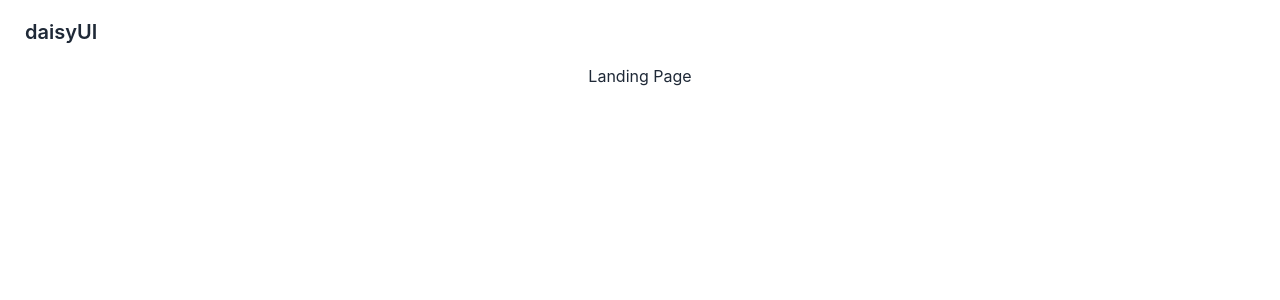
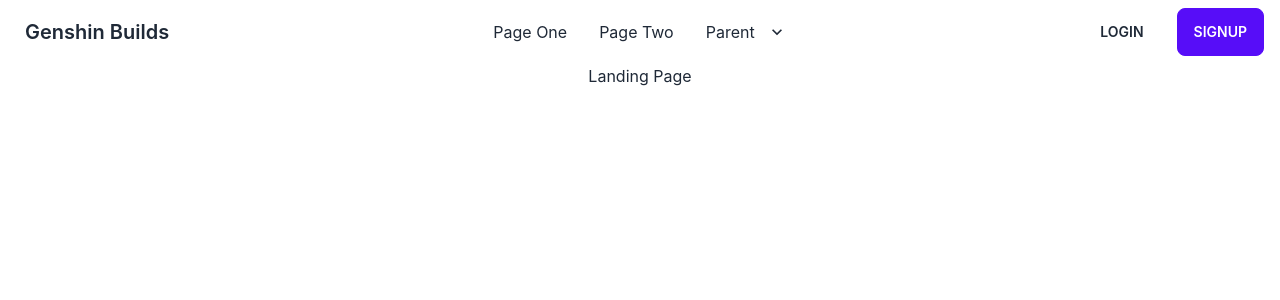
Before and after one commit to JohnnyWiseau141/Genshin-Builds-2, a React (Create React App) app: page / in a window 1280 px wide. Shown: the top 300 px of the page. Built offline with nearby package versions, Linux system fonts and the light colour scheme.

Commit message:
restyle navbar and stub page links

```diff
--- a/src/components/Navbar/Navbar.jsx
+++ b/src/components/Navbar/Navbar.jsx
@@ -8,7 +8,49 @@
     return (
         <>
             <div className="navbar bg-base-100">
-                <Link to='/' className="btn btn-ghost normal-case text-xl">daisyUI</Link>
+                <div className="navbar-start">
+                    <div className="dropdown">
+                        <label tabIndex={0} className="btn btn-ghost lg:hidden">
+                            <svg xmlns="http://www.w3.org/2000/svg" className="h-5 w-5" fill="none" viewBox="0 0 24 24" stroke="currentColor"><path strokeLinecap="round" strokeLinejoin="round" strokeWidth="2" d="M4 6h16M4 12h8m-8 6h16" /></svg>
+                        </label>
+                        <ul tabIndex={0} className="menu menu-compact dropdown-content mt-3 p-2 shadow bg-base-100 rounded-box w-52">
+                            <li><Link to='/'>Page One</Link></li>
+                            <li><Link to='/'>Page Two</Link></li>
+                            <li tabIndex={0}>
+                                <Link to='/' className="justify-between">
+                                    Parent
+                                    <svg className="fill-current" xmlns="http://www.w3.org/2000/svg" width="24" height="24" viewBox="0 0 24 24"><path d="M8.59,16.58L13.17,12L8.59,7.41L10,6L16,12L10,18L8.59,16.58Z" /></svg>
+                                </Link>
+                                <ul className="p-2">
+                                    <li><Link to='/'>Submenu 1</Link></li>
+                                    <li><Link to='/'>Submenu 2</Link></li>
+                                </ul>
+                            </li>
+                        </ul>
+                    </div>
+                    <Link to='/' className="btn btn-ghost normal-case text-xl">Genshin Builds</Link>
+                </div>
+                <div className="navbar-center hidden lg:flex">
+                    <ul className="menu menu-horizontal p-0">
+                        <li><Link to='/'>Page One</Link></li>
+                        <li><Link to='/'>Page Two</Link></li>
+                        <li tabIndex={0}>
+                            <Link to='/'>
+                                Parent
+                                <svg className="fill-current" xmlns="http://www.w3.org/2000/svg" width="20" height="20" viewBox="0 0 24 24"><path d="M7.41,8.58L12,13.17L16.59,8.58L18,10L12,16L6,10L7.41,8.58Z" /></svg>
+                            </Link>
+                            <ul className="p-2">
+                                <li><Link to='/'>Submenu 1</Link></li>
+                                <li><Link to='/'>Submenu 2</Link></li>
+                            </ul>
+                        </li>
+                    </ul>
+                </div>
+                {/* Conditionally render user's profile or Login Signup buttons here. */}
+                <div className="navbar-end">
+                    <Link to='/login' className="btn btn-ghost mx-4">Login</Link>
+                    <Link to='/signup' className="btn btn-primary mr-2">Signup</Link>
+                </div>
             </div>
         </>
     )
```
